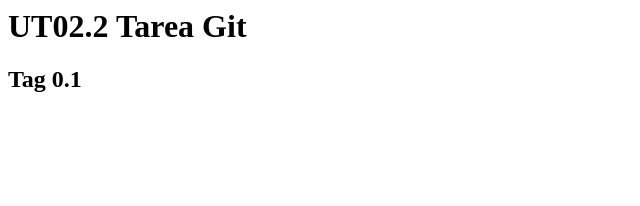
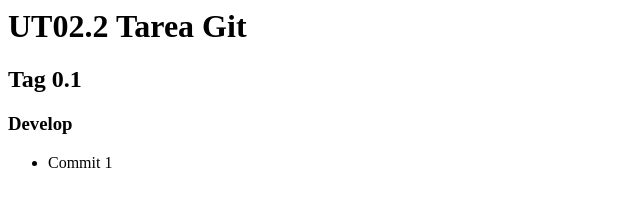
Before and after one commit to aplm92/dwec-ut01-git-alberto-perez, a plain HTML site: page index.html in a window 1280 px wide. Shown: the whole page, without its empty margins (0-640 px from the left). Drawn offline with Linux system fonts and the light colour scheme.

Commit message:
Commit 1 en Develop

```diff
--- a/index.html
+++ b/index.html
@@ -1,2 +1,6 @@
 <h1>UT02.2 Tarea Git</h1>
 <h2>Tag 0.1</h2>
+<h3>Develop</h3>
+    <ul>
+        <li>Commit 1</li>
+    </ul>
```
